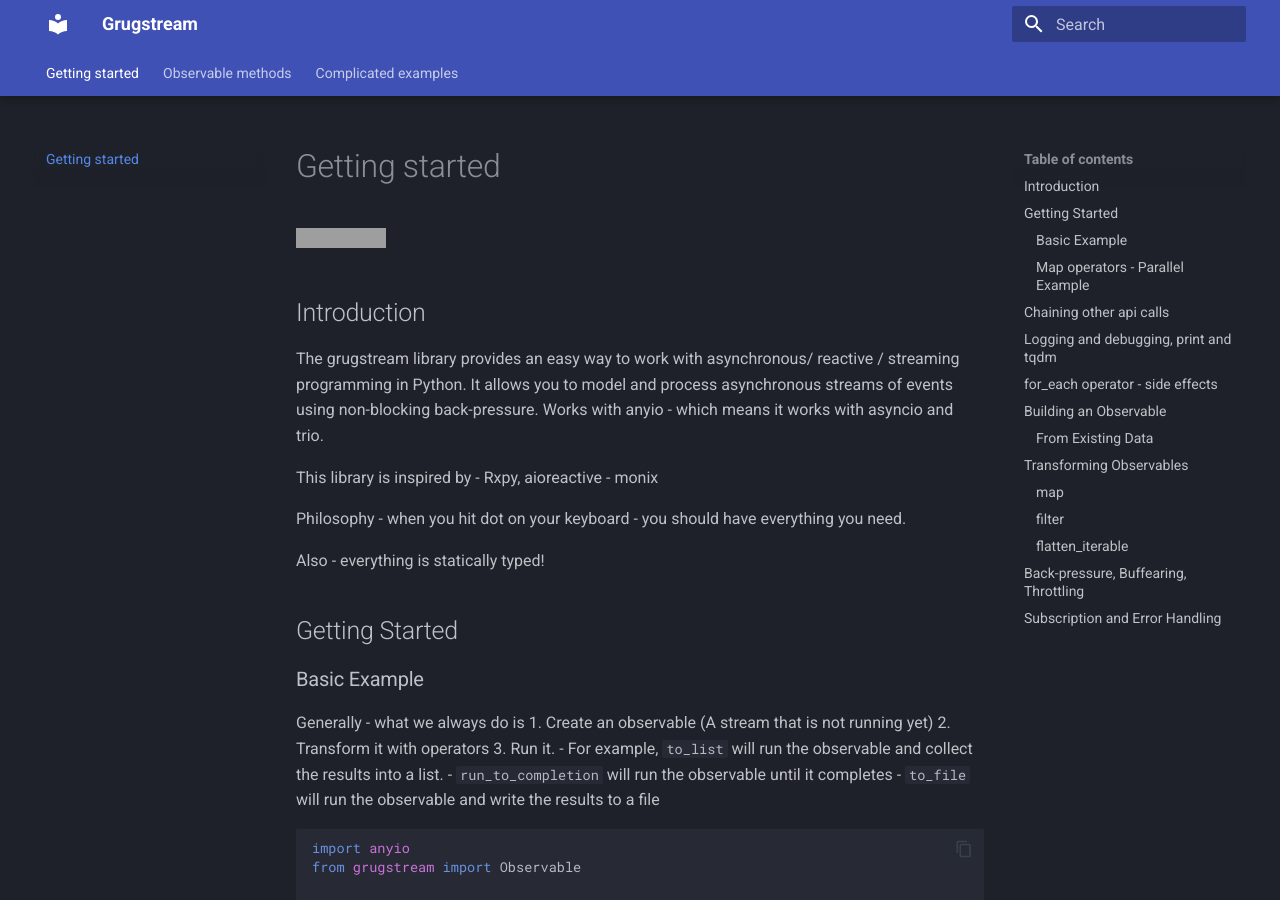
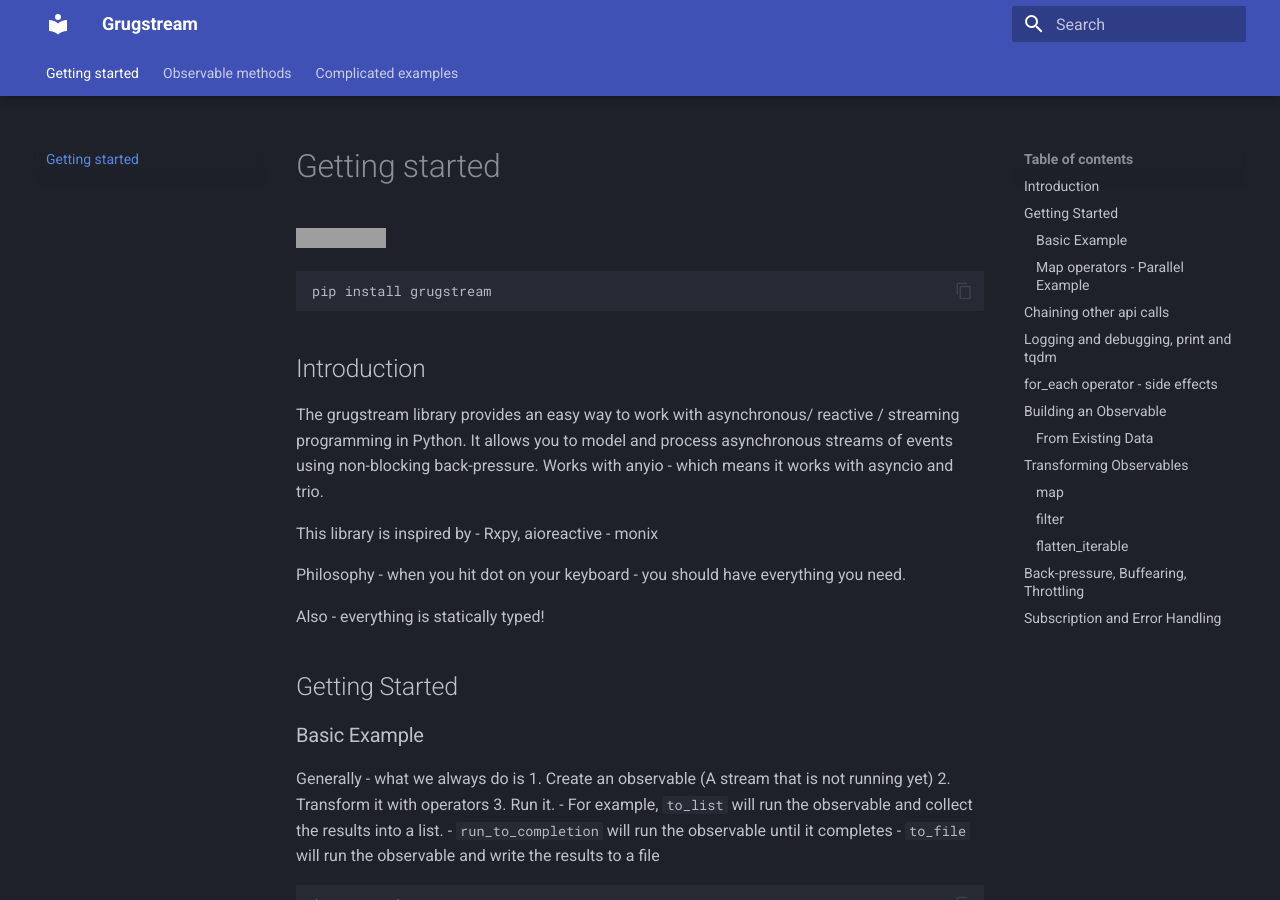
Before and after one commit to thejaminator/grugstream, an MkDocs documentation site: the page built from docs/index.md, in a window 1280 px wide and 900 px high. Built offline with MkDocs 1.6.1 and Material for MkDocs 9.7.7, drawn with Linux system fonts in a browser that asks for light colours; grey boxes are pictures that could not be loaded.

````diff
--- a/docs/index.md
+++ b/docs/index.md
@@ -1,6 +1,10 @@
 # Getting started
 
 [![Build Status](https://github.com/thejaminator/grugstream/actions/workflows/main.yml/badge.svg)](https://github.com/thejaminator/grugstream/actions/workflows/main.yml)
+
+```
+pip install grugstream
+```
 
 ## Introduction
 
````
Also changed, not shown: README.md (+4 -0 lines), 1 other file.
